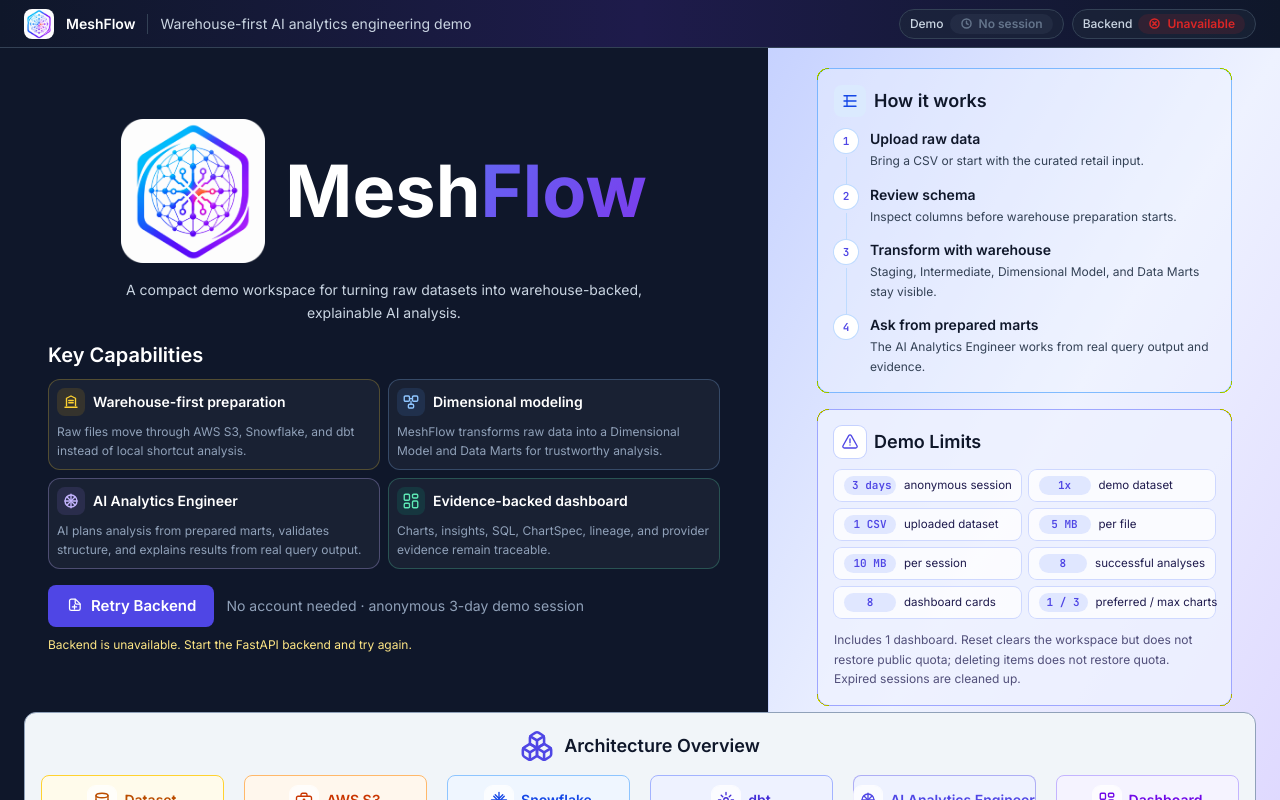
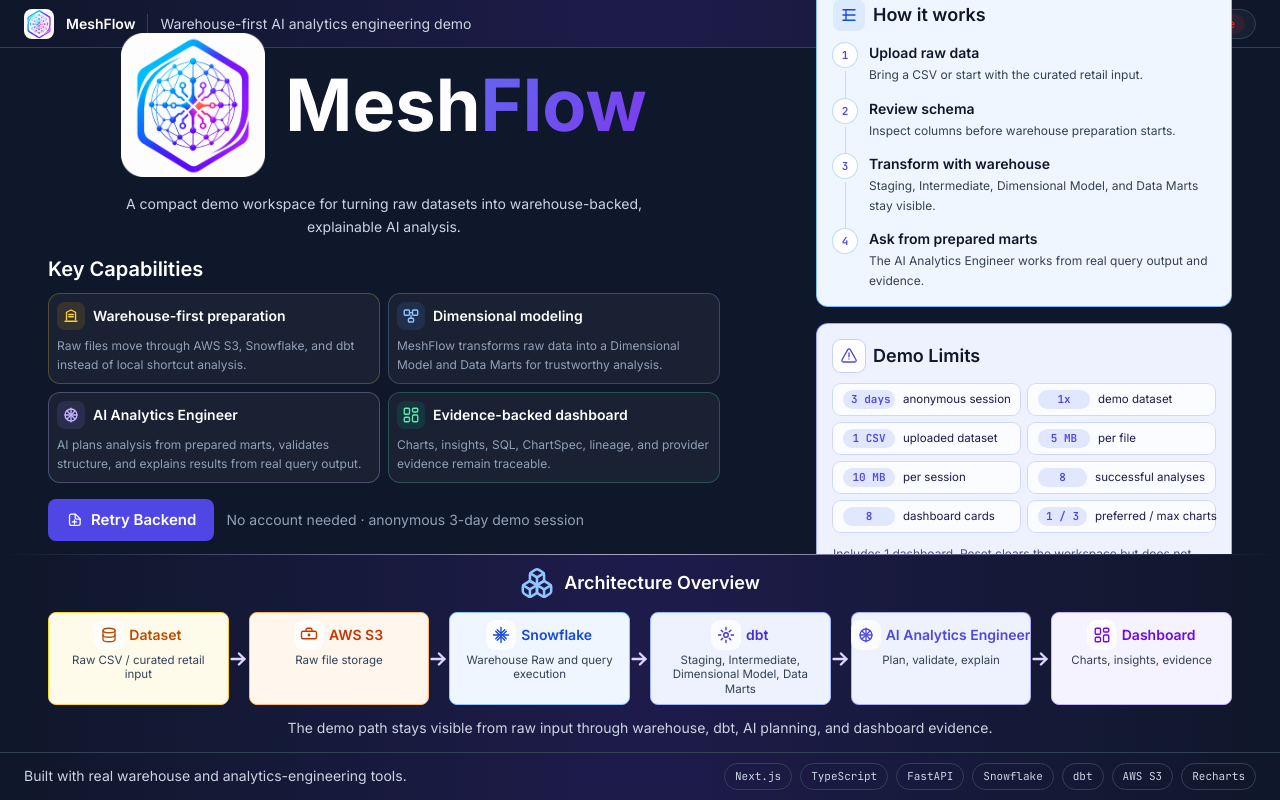
Before and after one commit to Sorbemelon/MeshFlow, a Next.js app in the folder frontend/: page / in a window 1280 px wide. Shown: the top 800 px of the page. Built offline with nearby package versions, Linux system fonts and the light colour scheme; no server answers.

Commit message:
style: polish landing page architecture layout

```diff
--- a/frontend/app/page.tsx
+++ b/frontend/app/page.tsx
@@ -183,7 +183,7 @@ const TECH = ["Next.js", "TypeScript", "FastAPI", "Snowflake", "dbt", "AWS S3",
 export default function LandingPage() {
   return (
     <LandingSessionProvider>
-      <main className="min-h-screen bg-shell-deep lg:min-h-dvh">
+      <main className="min-h-screen bg-shell-deep lg:grid lg:h-dvh lg:grid-rows-[3rem_minmax(0,1fr)_auto_3rem] lg:overflow-hidden">
       <header className="flex h-12 items-center justify-between gap-4 border-b border-shell-border bg-linear-to-r from-shell-deep via-[#1e1b4b] to-shell-deep px-6">
         <div className="flex min-w-0 items-center gap-3">
           <Logo variant="icon" size={30} priority />
@@ -200,9 +200,8 @@ export default function LandingPage() {
         </div>
       </header>
 
-      <div className="relative lg:min-h-[calc(100dvh-96px)]">
-        <div className="grid lg:min-h-[calc(100dvh-96px)] lg:grid-cols-[60%_40%]">
-          <section className="flex items-center bg-shell-deep px-6 py-7 sm:px-10 lg:px-12 lg:py-5 lg:pb-56 xl:pb-52">
+        <div className="grid lg:min-h-0 lg:grid-cols-[60%_40%]">
+          <section className="flex items-center bg-shell-deep px-6 py-7 sm:px-10 lg:min-h-0 lg:px-12 lg:py-6">
             <div className="mx-auto w-full max-w-3xl">
               <div className="flex items-center justify-center gap-4 sm:gap-5">
                 <Logo
@@ -255,9 +254,9 @@ export default function LandingPage() {
             </div>
           </section>
 
-          <section className="flex items-center border-l border-indigo-200 bg-linear-to-br from-indigo-200 via-primary-tint to-violet-200 px-6 py-7 sm:px-10 lg:px-12 lg:py-5 lg:pb-56 xl:pb-52">
+          <section className="flex items-center bg-shell-deep px-6 py-7 sm:px-10 lg:min-h-0 lg:px-12 lg:py-6">
             <div className="mx-auto grid w-full max-w-3xl gap-4">
-              <div className="rounded-lg border border-blue-400/70 bg-blue-50/40 p-4">
+              <div className="rounded-lg border border-blue-400/70 bg-blue-50 p-4">
                 <div className="flex items-center gap-2 text-ink">
                   <span className="flex h-8 w-8 items-center justify-center rounded-md bg-blue-100 text-blue-700">
                     <svg {...iconProps}>
@@ -291,7 +290,7 @@ export default function LandingPage() {
                 </ol>
               </div>
 
-              <div className="rounded-lg border border-indigo-400/70 bg-primary-tint/80 p-4">
+              <div className="rounded-lg border border-indigo-400/70 bg-primary-tint p-4">
                 <div className="flex items-center gap-2">
                   <span className="flex h-8 w-8 items-center justify-center rounded-md bg-white text-primary ring-1 ring-indigo-200">
                     <svg {...iconProps}>
@@ -325,10 +324,11 @@ export default function LandingPage() {
           </section>
         </div>
 
-        <section className="pointer-events-none relative z-10 mx-auto w-full px-6 pb-4 lg:absolute lg:bottom-0 lg:left-1/2 lg:-translate-x-1/2">
-          <div className="pointer-events-auto mx-auto w-full max-w-[92rem] rounded-lg border border-slate-400 bg-slate-100 p-4">
-            <div className="flex items-center justify-center gap-2.5 text-ink">
-              <svg {...iconProps} width={34} height={34} className="text-primary">
+        <section className="relative bg-linear-to-r from-shell-deep via-[#1e1b4b] to-shell-deep px-6 py-4 before:absolute before:inset-x-0 before:top-0 before:h-px before:bg-linear-to-r before:from-transparent before:via-violet-200/75 before:to-transparent before:content-[''] sm:px-10 lg:px-12 lg:py-3">
+          <div className="mx-auto w-full max-w-[92rem]">
+            <div className="flex items-center justify-center text-center text-white">
+              <div className="flex items-center gap-2.5">
+                <svg {...iconProps} width={34} height={34} className="text-blue-300">
                   <path d="M2.97 12.92A2 2 0 0 0 2 14.63v3.24a2 2 0 0 0 .97 1.71l3 1.8a2 2 0 0 0 2.06 0L12 19v-5.5l-5-3-4.03 2.42Z" />
                   <path d="m7 16.5-4.74-2.85" />
                   <path d="m7 16.5 5-3" />
@@ -342,9 +342,10 @@ export default function LandingPage() {
                   <path d="m12 8 4.74-2.85" />
                   <path d="M12 13.5V8" />
                 </svg>
-              <h2 className="text-lg font-semibold text-ink">
+                <h2 className="text-lg font-semibold text-white">
                   Architecture Overview
                 </h2>
+              </div>
             </div>
             <ol className="mt-3 grid auto-rows-fr items-stretch gap-2 md:grid-cols-3 xl:grid-cols-6 xl:gap-5">
               {ARCH.map((node, index) => (
@@ -353,9 +354,9 @@ export default function LandingPage() {
                   className="relative flex h-full min-w-0 flex-col items-center"
                 >
                   <article
-                    className={`mx-auto flex h-full w-full min-w-0 max-w-[13.5rem] flex-col rounded-md border ${node.borderClass} ${node.bgClass} px-3 py-2.5 text-center`}
+                    className={`mx-auto flex h-full w-full min-w-0 max-w-[13.5rem] flex-col rounded-md border ${node.borderClass} ${node.bgClass} px-2.5 py-2 text-center`}
                   >
-                    <div className="flex items-center justify-center gap-2">
+                    <div className="flex items-center justify-center gap-1.5">
                       <span
                         className={`flex h-7 w-7 shrink-0 items-center justify-center rounded-md bg-white/75 ${node.textClass} ring-1 ring-white/80`}
                       >
@@ -365,19 +366,19 @@ export default function LandingPage() {
                         {node.label}
                       </p>
                     </div>
-                    <p className="mt-2 text-[0.72rem] leading-snug text-ink-soft">
+                    <p className="mt-1 text-[0.72rem] leading-tight text-ink-soft">
                       {node.desc}
                     </p>
                   </article>
                   {index < ARCH.length - 1 ? (
-                    <span className="mt-2 flex h-5 items-center justify-center text-primary xl:absolute xl:-right-5 xl:top-1/2 xl:mt-0 xl:-translate-y-1/2" aria-hidden>
+                    <span className="mt-2 flex h-6 items-center justify-center text-violet-200 xl:absolute xl:-right-5 xl:top-1/2 xl:mt-0 xl:-translate-y-1/2" aria-hidden>
                       <svg
-                        width={18}
-                        height={18}
+                        width={22}
+                        height={22}
                         viewBox="0 0 24 24"
                         fill="none"
                         stroke="currentColor"
-                        strokeWidth={1.8}
+                        strokeWidth={2.6}
                         strokeLinecap="round"
                         strokeLinejoin="round"
                         className="rotate-90 xl:rotate-0"
@@ -390,9 +391,12 @@ export default function LandingPage() {
                 </li>
               ))}
             </ol>
+            <p className="mx-auto mt-3 max-w-3xl text-center text-sm leading-relaxed text-slate-300">
+              The demo path stays visible from raw input through warehouse, dbt,
+              AI planning, and dashboard evidence.
+            </p>
           </div>
         </section>
-      </div>
 
       <footer className="border-t border-shell-border bg-linear-to-r from-shell-deep via-[#1e1b4b] to-shell-deep px-6 py-2.5 lg:h-12">
         <div className="flex w-full flex-col gap-3 sm:flex-row sm:items-center sm:justify-between">
```
Lines whose indentation alone changed are shown as unchanged.
